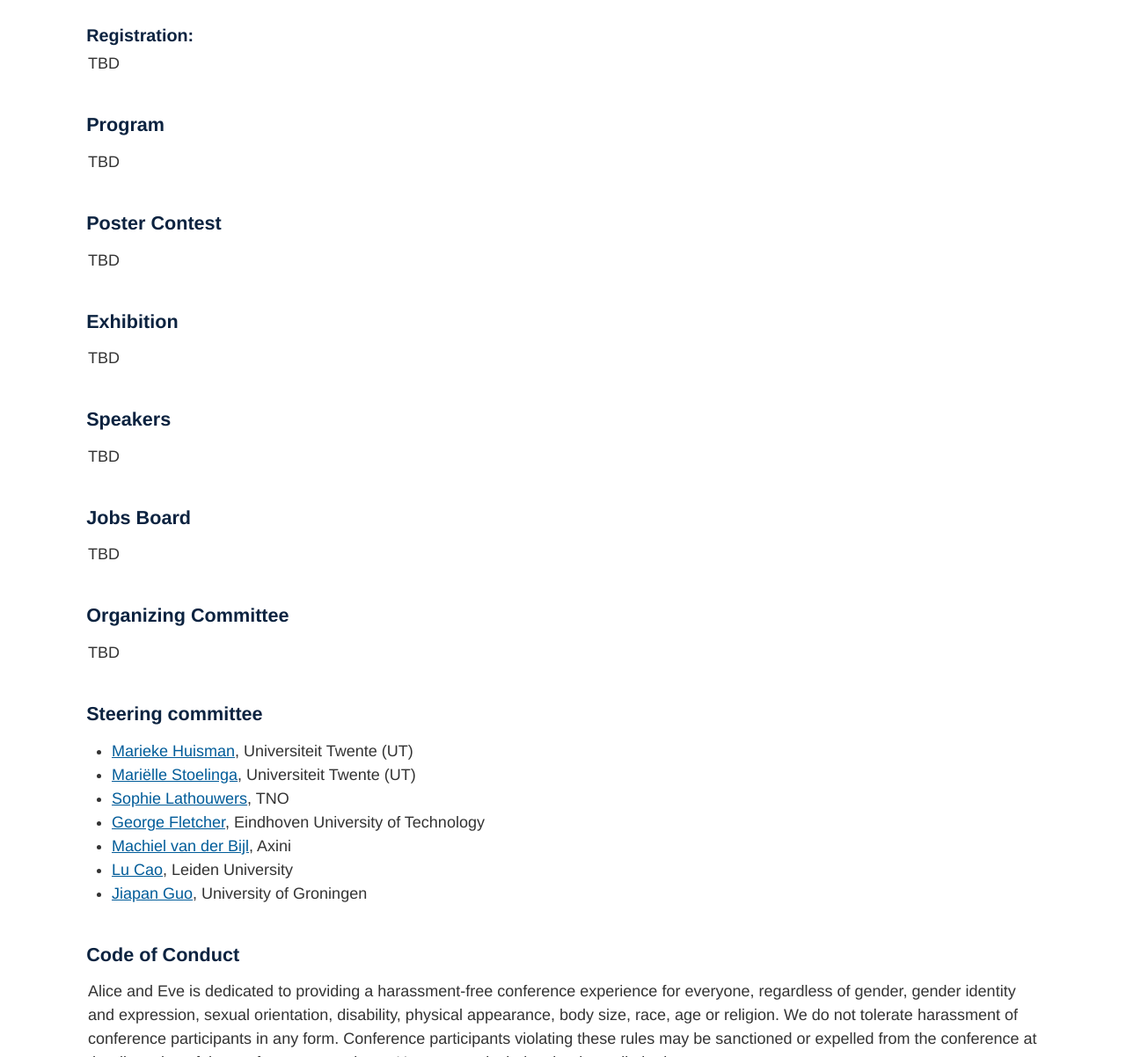
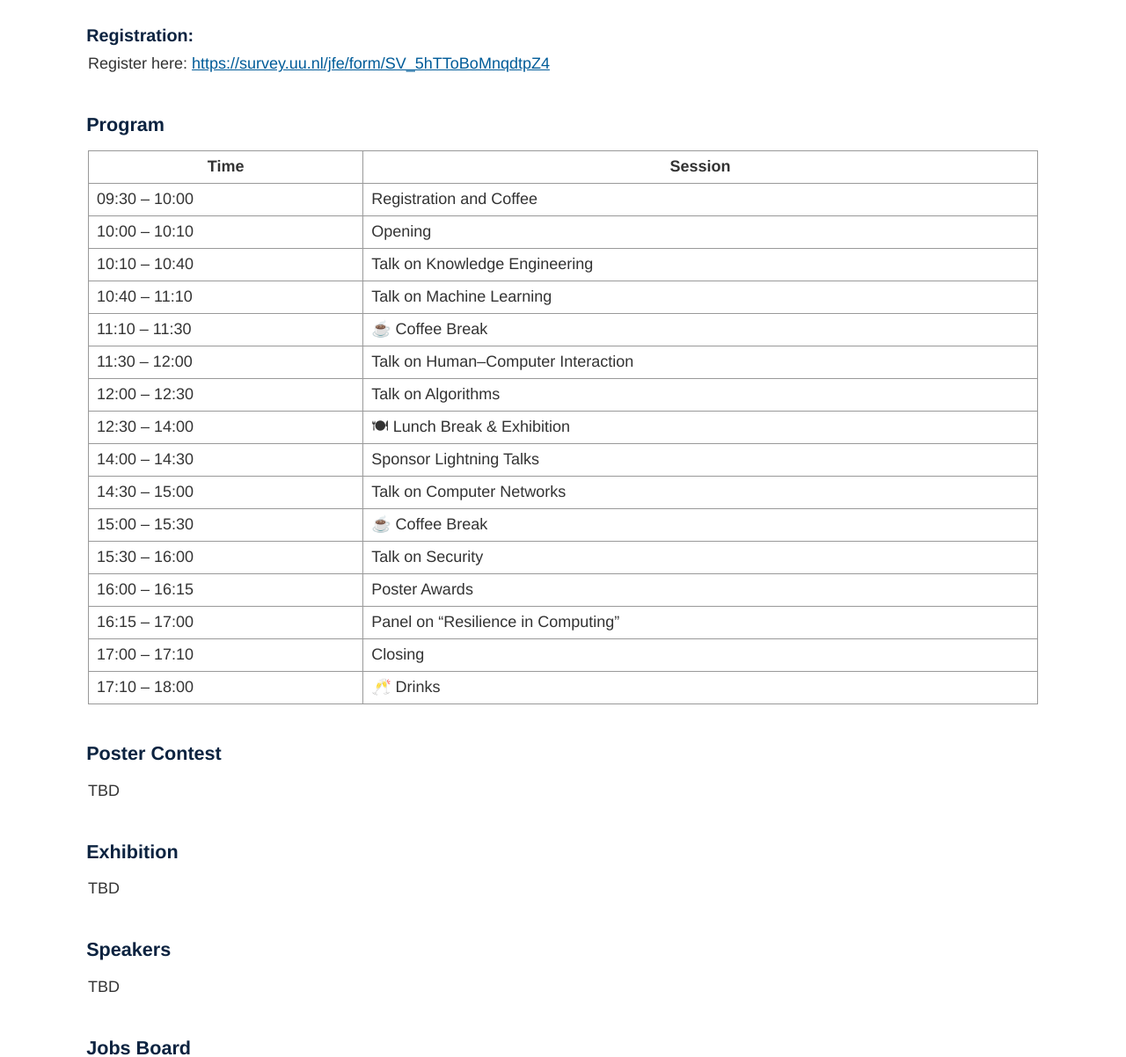
Before and after one commit to alice-and-eve/2026, a Jekyll site: the page built from index.md, in a window 1280 px wide and 1400 px high, scrolled down 1209 px, cut to the strip 198-1400 px from the top of the window. Shown: the whole strip at 88% size. Built offline with Jekyll 4.4.1, drawn with Linux system fonts in a browser that asks for light colours; some of the changed text lies outside the part shown.

Commit message:
Add program schedule, registration link, and Utrecht info

```diff
--- a/index.md
+++ b/index.md
@@ -38,13 +38,30 @@ The workshop will be held at Neude11 Utrecht Public Library in Utrecht.
 
 <!-- <iframe src="https://www.google.com/maps/embed?pb=!1m18!1m12!1m3!1d2447.751991104805!2d4.482933476457672!3d52.15701986304036!2m3!1f0!2f0!3f0!3m2!1i1024!2i768!4f13.1!3m3!1m2!1s0x47c5c6f2447daae3%3A0x48e9dc4f075bb167!2z6I6x6aG_5aSn5a2m!5e0!3m2!1szh-CN!2snl!4v1710771504599!5m2!1snl!2snl" width="600" height="450" style="border:0;" allowfullscreen="" loading="lazy" referrerpolicy="no-referrer-when-downgrade"></iframe> -->
 
-### Registration: <!--(closes on 24 October):-->
+### Registration:
 
-TBD
+Register here: <a href="https://survey.uu.nl/jfe/form/SV_5hTToBoMnqdtpZ4" target="_blank" rel="noopener noreferrer">https://survey.uu.nl/jfe/form/SV_5hTToBoMnqdtpZ4</a>
 
 ## Program
 
-TBD
+| Time | Session |
+|------|---------|
+| 09:30 – 10:00 | Registration and Coffee |
+| 10:00 – 10:10 | Opening |
+| 10:10 – 10:40 | Talk on Knowledge Engineering |
+| 10:40 – 11:10 | Talk on Machine Learning |
+| 11:10 – 11:30 | ☕ Coffee Break |
+| 11:30 – 12:00 | Talk on Human–Computer Interaction |
+| 12:00 – 12:30 | Talk on Algorithms |
+| 12:30 – 14:00 | 🍽 Lunch Break & Exhibition |
+| 14:00 – 14:30 | Sponsor Lightning Talks |
+| 14:30 – 15:00 | Talk on Computer Networks |
+| 15:00 – 15:30 | ☕ Coffee Break |
+| 15:30 – 16:00 | Talk on Security |
+| 16:00 – 16:15 | Poster Awards |
+| 16:15 – 17:00 | Panel on "Resilience in Computing" |
+| 17:00 – 17:10 | Closing |
+| 17:10 – 18:00 | 🥂 Drinks |
 
 ## Poster Contest
 
@@ -111,7 +128,9 @@ TBD
 
 ## About Utrecht
 
-TBD
+Utrecht is one of the Netherlands' oldest and most vibrant cities, located right at the heart of the country. It is home to the iconic Dom Tower, medieval canal wharves, world-class museums, and three UNESCO World Heritage Sites. Utrecht Centraal station is the largest railway hub in the Netherlands — just 30 minutes from Amsterdam and 35–40 minutes from Schiphol Airport.
+
+[Read more about Utrecht →](/aboutUtrecht)
 
 ## Accommodation
 
```
Also changed, not shown: aboutUtrecht.md (+33 -1 lines).
